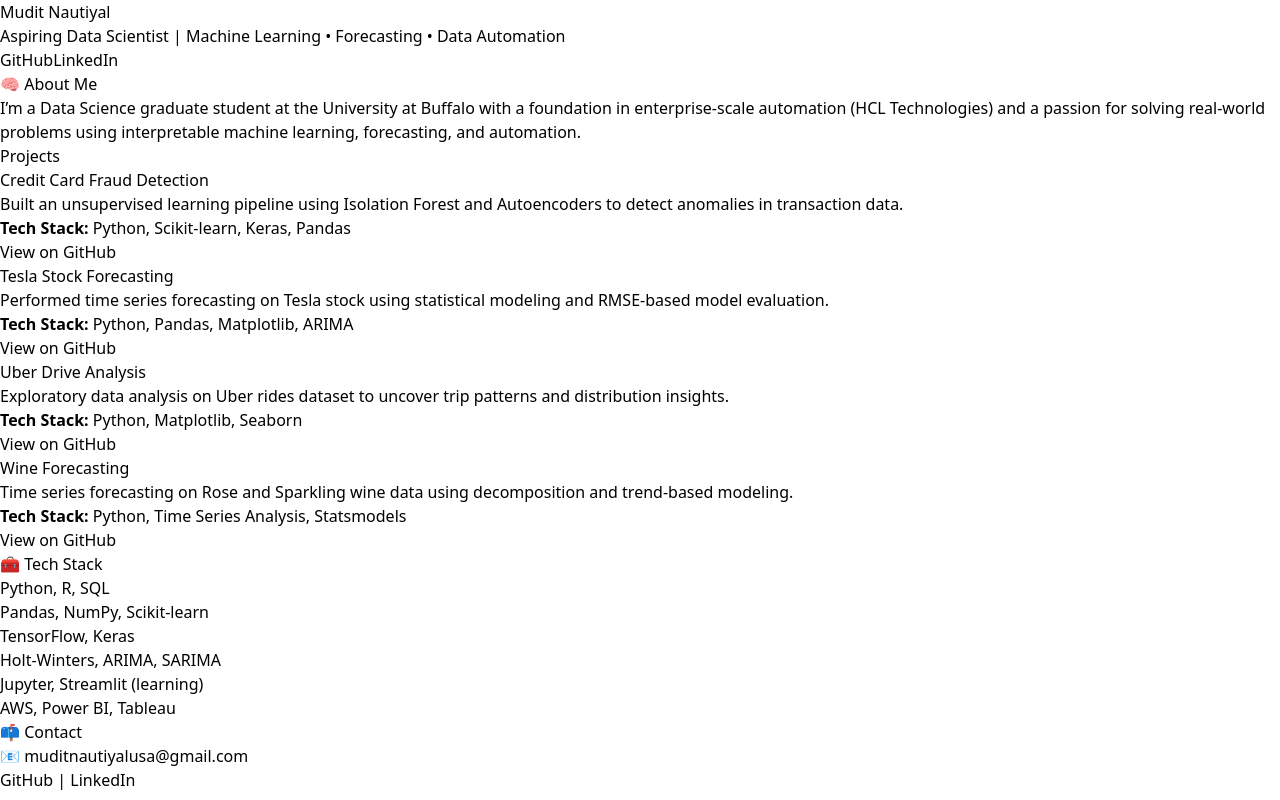
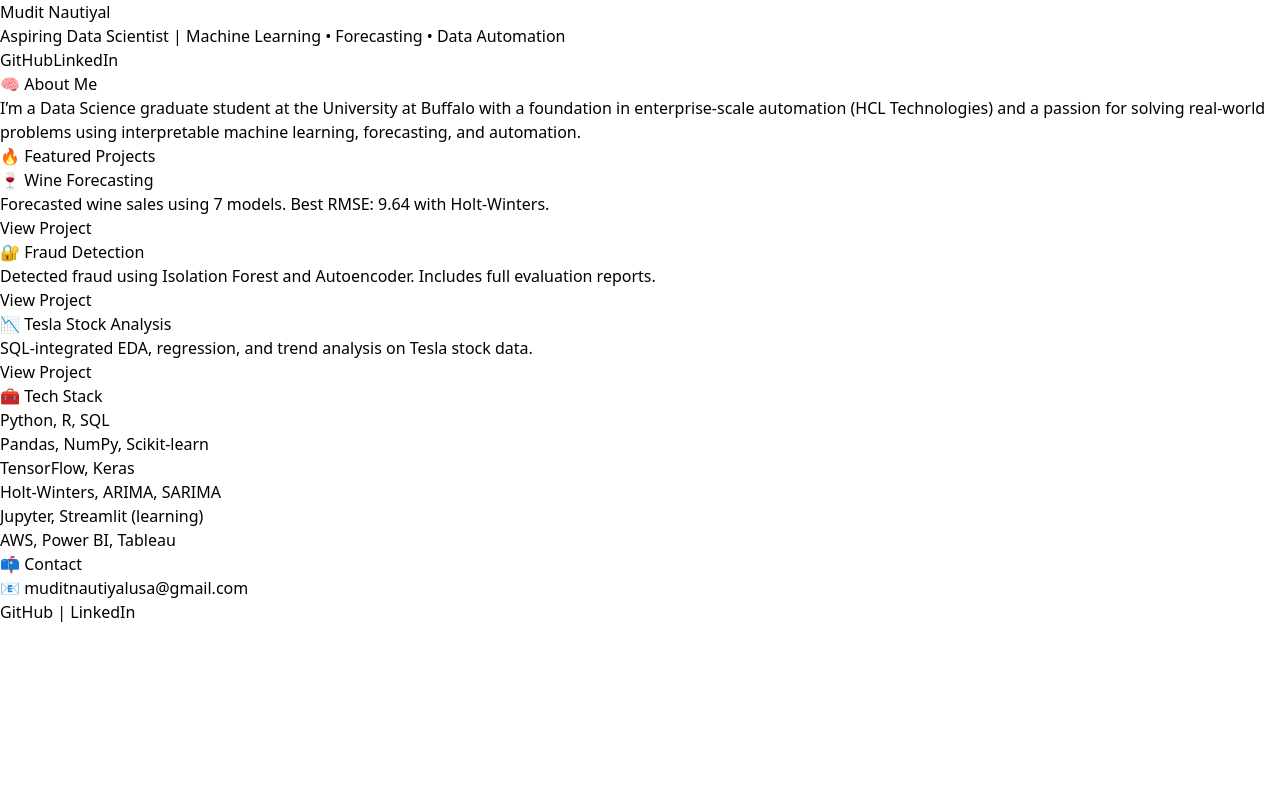
Before and after one commit to MuditNautiyal-21/muditnautiyal-portfolio, a React (Vite) app: page / in a window 1280 px wide. Built offline with nearby package versions, Linux system fonts and the light colour scheme.

Commit message:
Integrate dynamic Projects section

```diff
--- a/src/App.jsx
+++ b/src/App.jsx
@@ -1,5 +1,5 @@
 import React from "react";
-import Projects from "./components/Projects";
+
 
 export default function App() {
   return (
@@ -25,7 +25,37 @@
       </section>
 
       {/* Projects */}
-      <Projects />
+      <section className="px-8 py-16 max-w-5xl mx-auto">
+        <h2 className="text-3xl font-semibold mb-10">🔥 Featured Projects</h2>
+        <div className="grid md:grid-cols-3 gap-6">
+          {/* Project Card 1 */}
+          <div className="bg-gray-800 p-5 rounded-xl shadow-md">
+            <h3 className="text-xl font-bold mb-2">🍷 Wine Forecasting</h3>
+            <p className="text-sm text-gray-300 mb-2">
+              Forecasted wine sales using 7 models. Best RMSE: 9.64 with Holt-Winters.
+            </p>
+            <a href="https://github.com/MuditNautiyal-21/Wine-Forecasting-Project" className="text-blue-400 text-sm underline">View Project</a>
+          </div>
+
+          {/* Project Card 2 */}
+          <div className="bg-gray-800 p-5 rounded-xl shadow-md">
+            <h3 className="text-xl font-bold mb-2">🔐 Fraud Detection</h3>
+            <p className="text-sm text-gray-300 mb-2">
+              Detected fraud using Isolation Forest and Autoencoder. Includes full evaluation reports.
+            </p>
+            <a href="https://github.com/MuditNautiyal-21/Credit-Card-Fraud-Detection" className="text-blue-400 text-sm underline">View Project</a>
+          </div>
+
+          {/* Project Card 3 */}
+          <div className="bg-gray-800 p-5 rounded-xl shadow-md">
+            <h3 className="text-xl font-bold mb-2">📉 Tesla Stock Analysis</h3>
+            <p className="text-sm text-gray-300 mb-2">
+              SQL-integrated EDA, regression, and trend analysis on Tesla stock data.
+            </p>
+            <a href="https://github.com/MuditNautiyal-21/tesla-stock-analysis-project-python" className="text-blue-400 text-sm underline">View Project</a>
+          </div>
+        </div>
+      </section>
 
       {/* Tech Stack */}
       <section className="px-8 py-16 max-w-4xl mx-auto">
```
